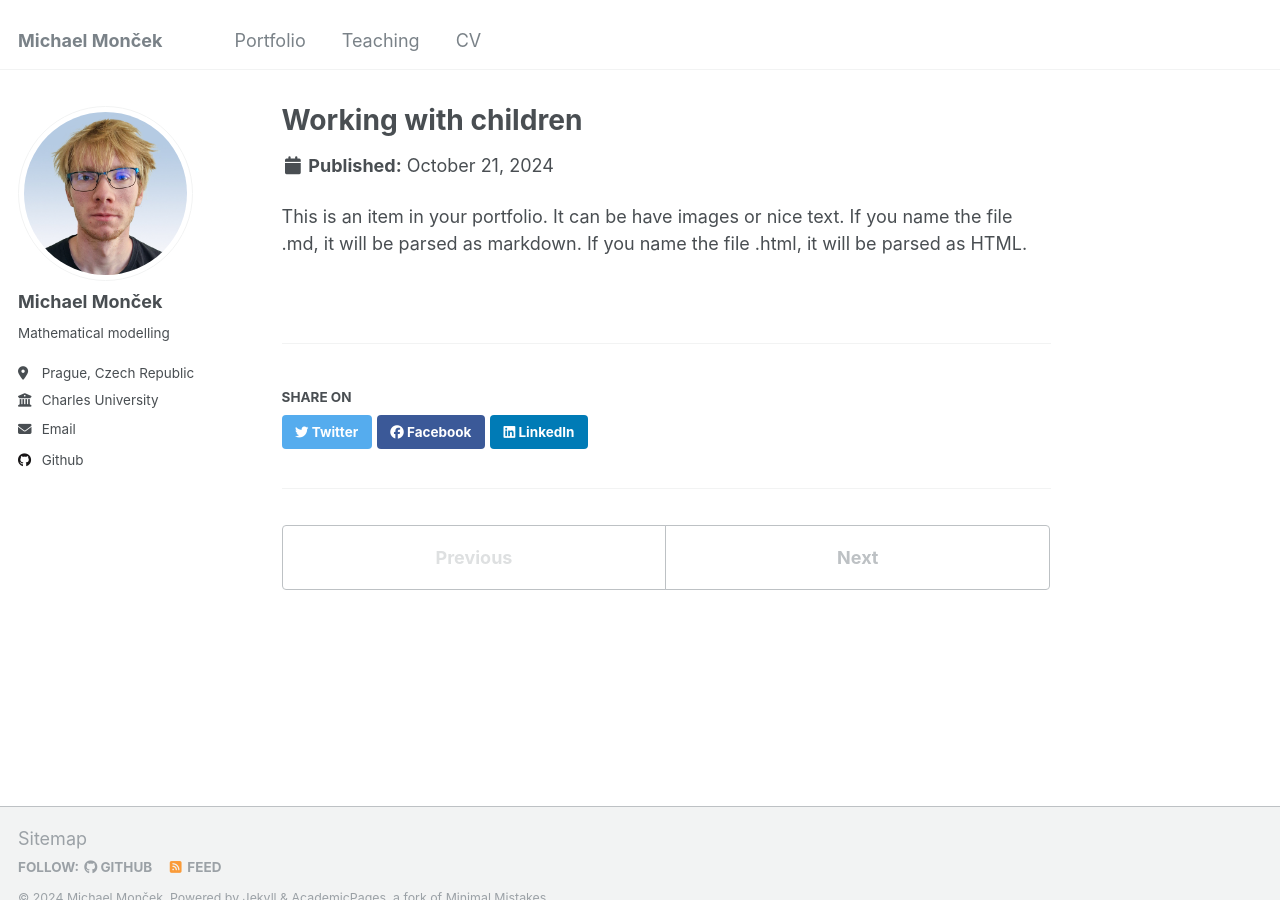
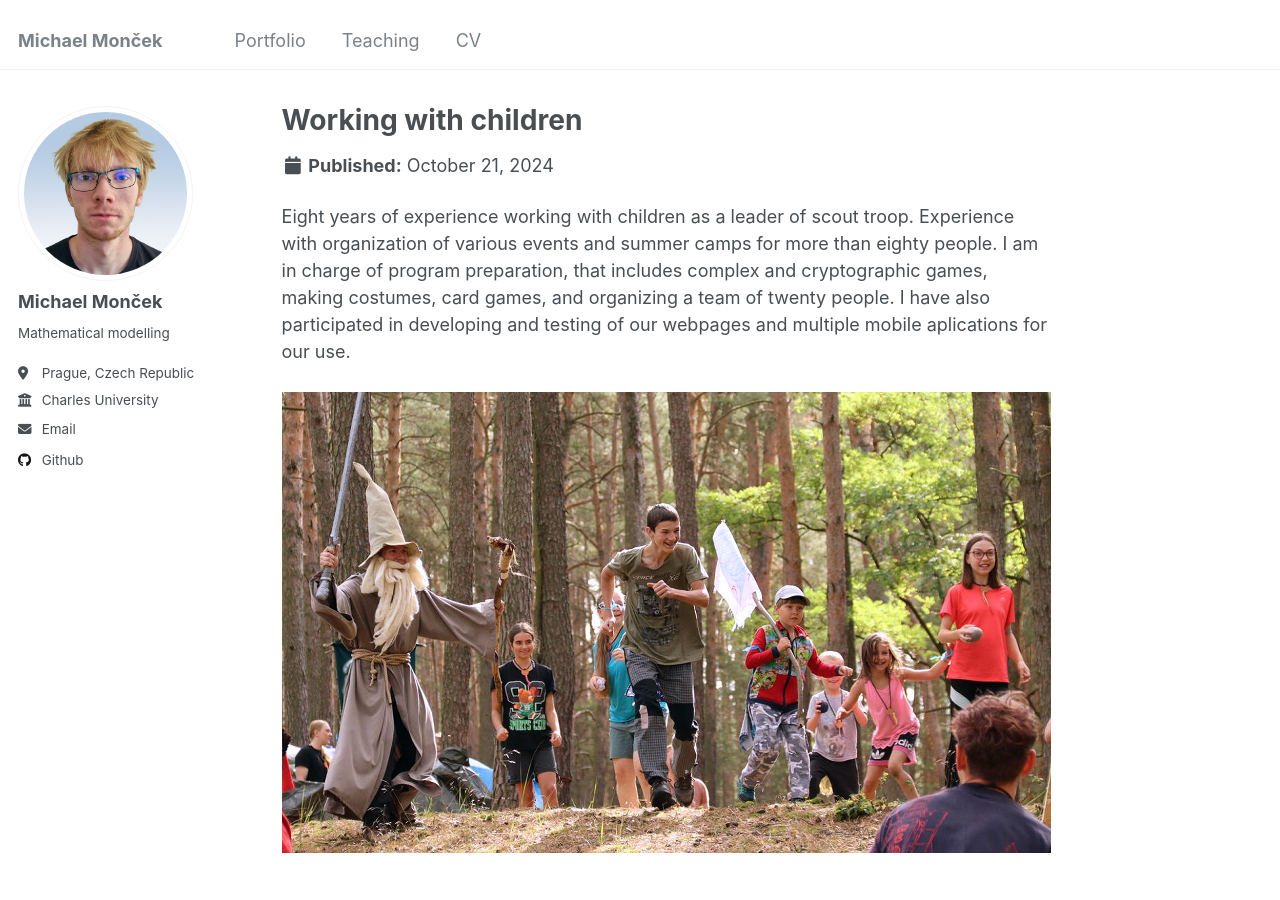
Before and after one commit to MichaelMoncek/MichaelMoncek.github.io, a Jekyll site: the page built from _portfolio/portfolio-1.md, in a window 1280 px wide and 900 px high. Built offline with Jekyll 4.4.1, drawn with Linux system fonts in a browser that asks for light colours.

Commit message:
edited portfolio

```diff
--- a/_portfolio/portfolio-1.md
+++ b/_portfolio/portfolio-1.md
@@ -4,4 +4,4 @@
 collection: portfolio
 ---
 
-This is an item in your portfolio. It can be have images or nice text. If you name the file .md, it will be parsed as markdown. If you name the file .html, it will be parsed as HTML.
+Eight years of experience working with children as a leader of scout troop. Experience with organization of various events and summer camps for more than eighty people. I am in charge of program preparation, that includes complex and cryptographic games, making costumes, card games, and organizing a team of twenty people. I have also participated in developing and testing of our webpages and multiple mobile aplications for our use. <br/><br/><img src='/images/gandalf2023_CV.jpg'>
```
Also changed, not shown: _portfolio/portfolio-2.md (+2 -3 lines).
